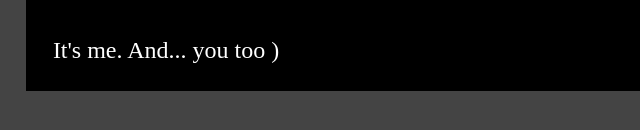
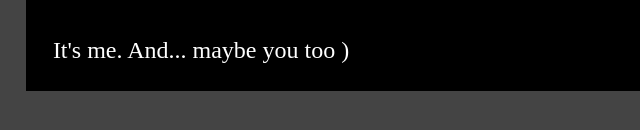
Before and after one commit to igo-l/cssMemSlider, a plain HTML site: page cssMemSlider/index.html in a window 1280 px wide. Shown: the part 556-686 px from the top of the page, 166-806 px from the left. Drawn offline with Linux system fonts and the light colour scheme.

Commit message:
fix: text change (Sun, Sep 17, 2021 05:11:10 PM)

```diff
--- a/cssMemSlider/index.html
+++ b/cssMemSlider/index.html
@@ -23,7 +23,7 @@
                 </div>
             </div>
             <div class="controls">
-                <span class="text1 text">It's me. And... you too )</span>
+                <span class="text1 text">It's me. And... maybe you too )</span>
                 <span class="text2 text">What being an adult feels like</span>
                 <span class="text3 text">It's normal day in...</span>
                 <span class="text4 text">Good fences make good neighbors</span>
```
